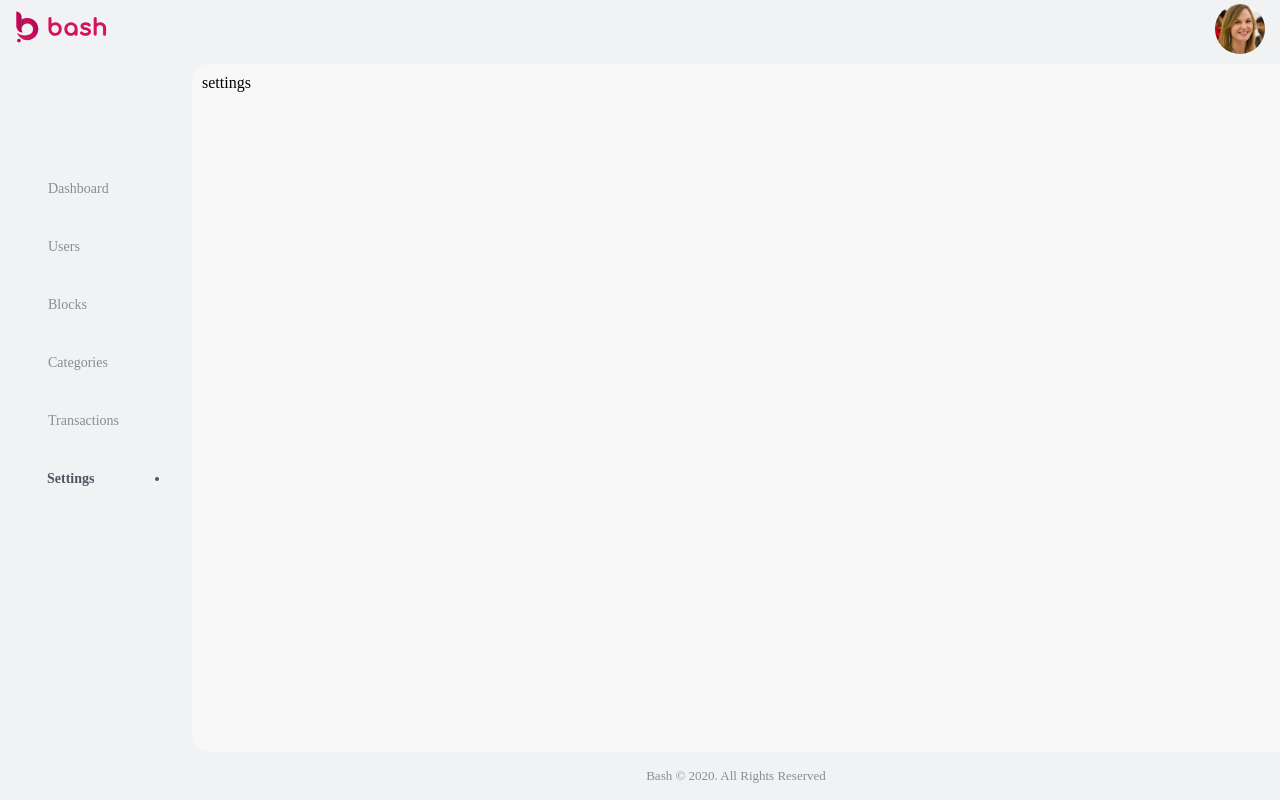
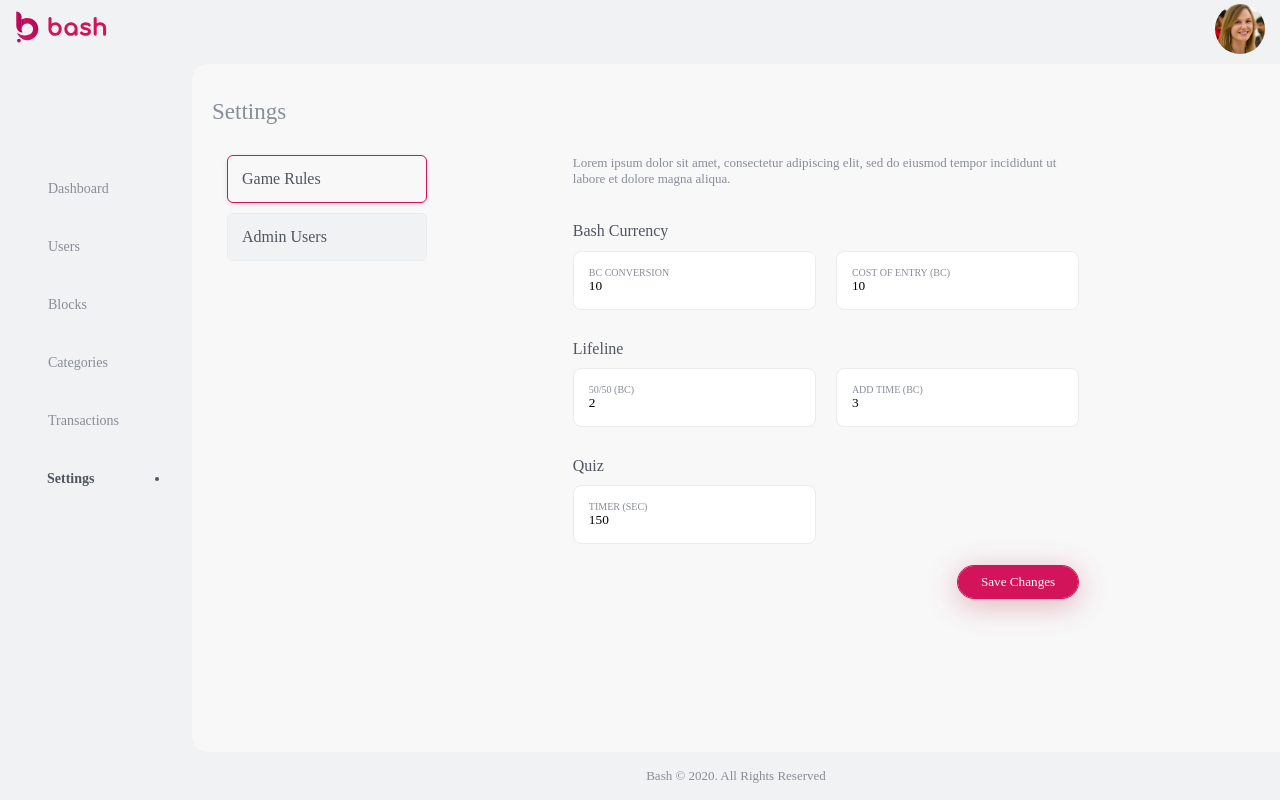
Before and after one commit to encodedbicoding-team/bash, a React (Create React App) app: page /admin/settings in a window 1280 px wide. Built offline with nearby package versions, Linux system fonts and the light colour scheme; some icons are missing.

Commit message:
finishes game rules UI designs

```diff
--- a/src/components/Blocks/index.jsx
+++ b/src/components/Blocks/index.jsx
@@ -75,7 +75,7 @@ class BlocksComponent extends Component {
           <div className="page_title_cont">
             <p className="page_title">Blocks</p>
             <div>
-              <Button text="New Button" add={true} action={() => {}} width="100%"/>
+              <Button text="New Button" add={true} action={() => {console.log('blocks')}} width="100%"/>
             </div>
           </div>
           <div>
--- a/src/components/Settings/index.jsx
+++ b/src/components/Settings/index.jsx
@@ -1,11 +1,111 @@
 import React, { Component } from 'react';
+import Buttons from '../Buttons';
+import './settings.css';
 
 class SettingsComponent extends Component {
+
+  state = {
+    settingsPageOption: '',
+    bcConversion: 10,
+    costOfEntry: 10,
+    fiftyFifty: 2,
+    addTime: 3,
+    timer: 150,
+  }
+  componentDidMount() {
+    this.setState({ settingsPageOption: 'gameRules' })
+  }
+  handleSetPageOptions(e) {
+    let name = e.target.getAttribute('name');
+    this.setState({ settingsPageOption: name})
+  }
+
+  handleSetRulesGameFormData (e) {
+    let name = e.target.getAttribute('name');
+    this.setState({[name]: Number(e.target.value)})
+  }
   render() {
     return (
-      <div>
+      <div className="settings_main_container">
         <div>
-         settings
+            <div className="page_title_cont">
+              <p className="page_title">Settings</p>
+            </div>
+        </div>
+        <div className="settings_page_options_container">
+          <div className="options_controllers">
+            <div
+              className={this.state.settingsPageOption === 'gameRules' ? "option_controller_item option_control_item_active" : "option_controller_item"}
+              name="gameRules"
+              onClick={(e) => this.handleSetPageOptions(e)}
+            >
+              Game Rules
+            </div>
+            <div
+              className={this.state.settingsPageOption === 'adminUsers' ? "option_controller_item option_control_item_active" : "option_controller_item"}
+              name="adminUsers"
+              onClick={(e) => this.handleSetPageOptions(e)}
+              >
+              Admin Users
+            </div>
+          </div>
+          <div className="options_body">
+              {
+                this.state.settingsPageOption === 'gameRules' ?
+                <div className="game_rules_container">
+                  <div className="game_rules_body">
+                    <p className="game_rules_info">Lorem ipsum dolor sit amet, consectetur adipiscing elit, sed do eiusmod tempor incididunt ut labore et dolore magna aliqua.</p>
+                    <div className="game_rules_form_cont">
+                      <div className="gr_form_item">
+                        <h3>Bash Currency</h3>
+                        <div className="game_rules_form_body">
+                          <div className="game_rules_input">
+                            <label htmlFor="bcConversion">bc conversion</label>
+                            <input type="text" name="bcConversion" value={this.state.bcConversion} onChange={(e) => this.handleSetRulesGameFormData(e)}/>
+                          </div>
+                          <div className="game_rules_input">
+                            <label htmlFor="costOfEntry">cost of entry (bc)</label>
+                            <input type="text" name="costOfEntry" value={this.state.costOfEntry} onChange={(e) => this.handleSetRulesGameFormData(e)}/>
+                          </div>
+                        </div>
+                      </div>
+                      <div className="gr_form_item">
+                        <h3>Lifeline</h3>
+                        <div className="game_rules_form_body">
+                          <div className="game_rules_input">
+                            <label htmlFor="fiftyFifty">50/50 (bc)</label>
+                            <input type="text" name="fiftyFifty" value={this.state.fiftyFifty} onChange={(e) => this.handleSetRulesGameFormData(e)}/>
+                          </div>
+                          <div className="game_rules_input">
+                            <label htmlFor="addTime">add time (bc)</label>
+                            <input type="text" name="addTime" value={this.state.addTime} onChange={(e) => this.handleSetRulesGameFormData(e)}/>
+                          </div>
+                        </div>
+                      </div>
+                      <div className="gr_form_item">
+                        <h3>Quiz</h3>
+                        <div className="game_rules_form_body">
+                          <div className="game_rules_input">
+                            <label htmlFor="timer">timer (sec)</label>
+                            <input type="text" name="timer" value={this.state.timer} onChange={(e) => this.handleSetRulesGameFormData(e)}/>
+                          </div>
+                          <div className="d-none"></div>
+                        </div>
+                      </div>
+                      <div className="game_save_btn">
+                        <Buttons
+                          text="save changes"
+                          action={() => console.log('save changes')}
+                          width={'25%'}
+                        />
+                      </div>
+                    </div>
+                  </div>
+                </div>
+                :
+                <div>admin</div>
+              }
+          </div>
         </div>
       </div>
     )
--- /dev/null
+++ b/src/components/Settings/settings.css
@@ -0,0 +1,107 @@
+.settings_main_container{
+  padding: 10px;
+  padding-right: 30px;
+}
+
+.settings_page_options_container {
+  width: 100%;
+  display: grid;
+  grid-template-columns: 20% 80%;
+  grid-template-rows: auto;
+  padding: 15px;
+}
+.option_controller_item {
+  background: #F1F2F3 0% 0% no-repeat padding-box;
+  border: 1px solid #EBECED;
+  border-radius: 6px;
+  color: #505560;
+  display: flex;
+  flex-direction: column;
+  align-items: flex-start;
+  justify-content: center;
+  padding: 14px;
+  margin: 0 0 10px 0;
+  cursor: pointer;
+}
+.option_control_item_active {
+  background: #F8F8F9 0% 0% no-repeat padding-box !important;
+  box-shadow: 0px 2px 4px #5B616E26 !important;
+  border: 1px solid #D4145A !important;
+}
+.options_body {
+  padding: 0 10px 10px 10px;
+  width: 100%;
+  display: flex;
+  flex-direction: column;
+  align-items: flex-start;
+}
+.game_rules_container {
+  display: flex;
+  flex-direction: column;
+  align-items: center;
+  width: 100%;
+  margin: 0;
+  padding: 0;
+}
+.game_rules_body {
+  width: 65%;
+  margin: 0;
+  padding: 0;
+}
+.game_rules_info {
+  color: #888D96;
+  font-size: 13px;
+}
+.game_rules_form_cont {
+  margin: 7% 0 0 0;
+}
+.gr_form_item {
+  margin: 6% 0 0 0;
+}
+.gr_form_item h3{
+  margin: 0 0 2% 0;
+  color: #505560;
+  font-size: 16px;
+  text-transform: capitalize;
+  font-weight: 200;
+}
+.game_rules_input label{
+  text-transform: uppercase;
+  color: #888D96;
+  text-align: left;
+  font-size: 10px;
+  display: block;
+}
+.game_rules_form_body {
+  width: 100%;
+  display: grid;
+  grid-template-columns: 48% 48%;
+  grid-template-rows: auto;
+  column-gap: 4%;
+}
+.game_rules_input {
+  padding: 15px 0 15px 15px;
+  display: flex;
+  flex-direction: column;
+  align-items: flex-start;
+  justify-content: center;
+  background: #FFFFFF 0% 0% no-repeat padding-box;
+  border: 1px solid #EBECED;
+  border-radius: 8px;
+  transition: all .3s ease;
+  cursor: pointer;
+}
+.game_rules_input:hover {
+  border: 1px solid rgba(0, 0, 0, 0.459)
+}
+.game_rules_input input {
+  width: 100%;
+  border: none;
+  outline: none;
+}
+.game_save_btn {
+  display: flex;
+  flex-direction: row;
+  justify-content: flex-end;
+  margin: 4% 0 4% 4%;
+}
--- a/src/components/SideNav/SideComponent.jsx
+++ b/src/components/SideNav/SideComponent.jsx
@@ -19,7 +19,7 @@ export default ({image_class, text, url, active = false, image_color}) => {
                 <p>{text}</p>
             </div>
             <div>
-            <div className={active ? "dot" : ""}></div>
+            <div className={active ? "dot_animate dot" : "dot_animate dot-zero"}></div>
             </div>
         </div>
       </div>
--- a/src/components/SideNav/sidenav.css
+++ b/src/components/SideNav/sidenav.css
@@ -34,11 +34,20 @@
   align-items: center;
   justify-content: space-around;
 }
+
+.dot_animate {
+  border-radius: 50%;
+  background-color: #505560;
+  transition: all 1s ease-in;
+  opacity: 1;
+}
 .dot{
   content: '';
   padding: 2px;
-  border-radius: 50%;
-  background-color: #505560;
+  opacity: 1;
+}
+.dot-zero {
+  opacity: 0;
 }
 
 .side_nav_text{
--- a/src/components/TopNav/index.jsx
+++ b/src/components/TopNav/index.jsx
@@ -17,17 +17,17 @@ class TopNav extends Component {
     window.onclick = ((e) => {
       let eclass = e.target.getAttribute('class');
       if (!eclass) {
-        this.setState({ showSearchPanel: false })
+        this.setState({ showSearchPanel: false, searchValue: '' })
       }
       if (eclass) {
         if ((eclass === 'show_search_panel_cont' || eclass==='searchInput') && this.state.showSearchPanel) {
           return;
         }
-        if (eclass === 'lni lni-search-alt' && !this.state.showSearchPanel) {
-          this.setState({ showSearchPanel: !this.state.showSearchPanel });
+        if ((eclass === 'lni lni-search-alt' || eclass === 'search_icon') && !this.state.showSearchPanel) {
+          this.setState({ showSearchPanel: !this.state.showSearchPanel, searchValue: '' });
         }
-        if (eclass !== 'lni lni-search-alt' && this.state.showSearchPanel) {
-          this.setState({ showSearchPanel: false })
+        if ((eclass !== 'lni lni-search-alt' && eclass !== 'search_icon') && this.state.showSearchPanel) {
+          this.setState({ showSearchPanel: false, searchValue: '' })
         }
       }
     })
@@ -42,7 +42,7 @@ class TopNav extends Component {
   render() {
     return (
       <>
-      <div className={this.state.showSearchPanel ? 'show_search_panel_cont' : 'hide_search_panel'}>
+      <div className={this.state.showSearchPanel ? 'show_search_panel_cont search_cont' : 'hide_search_panel search_cont'}>
         <div className="flex flex-row flex-center">
           <div onClick={() => this.handleShowSearchPanel()} className="close_search">
             <i className="lni lni-chevron-right"></i>
--- a/src/components/TopNav/topnav.css
+++ b/src/components/TopNav/topnav.css
@@ -37,8 +37,8 @@
   height: 50px;
   border-radius: 50%;
 }
-.show_search_panel_cont {
-  position: absolute;
+.search_cont{
+  position: fixed;
   display: block;
   top: 0;
   right: 0;
@@ -46,15 +46,26 @@
   width: 28%;
   background-color: #F8F8F9;
   z-index: 1000;
-  animation: slideIn .3s ease;
   padding: 20px;
   border-top-left-radius: 29px;
   border-bottom-left-radius: 29px;
   border: 1px solid #EBECED;
   box-shadow: 0 2px 15px 0 rgba(0,0,0,.2);
+  transition: all .2s ease-in;
+}
+.show_search_panel_cont {
+  display: block;
+  animation: slideIn .2s ease-in;
+  opacity: 1;
+  z-index: 1000;
 }
 .hide_search_panel {
-  display: none;
+  position: fixed;
+  opacity: 0;
+  z-index: -1000;
+  top: 0;
+  right: -400px;
+  animation: slideOut .3s ease-out;
 }
 
 .search_place_cont {
@@ -77,6 +88,10 @@
 }
 
 @keyframes slideIn {
-  from {right: -400px;}
-  to {right: 0;}
+  from {right: -400px; opacity: 0;}
+  to {right: 0; opacity: 1;}
 }
+@keyframes slideOut {
+  from { right: 0; opacity: 1;}
+  to { right: -400px; opacity: 0;}
+}
```
Also changed, not shown: src/components/SideNav/index.jsx (deleted).
